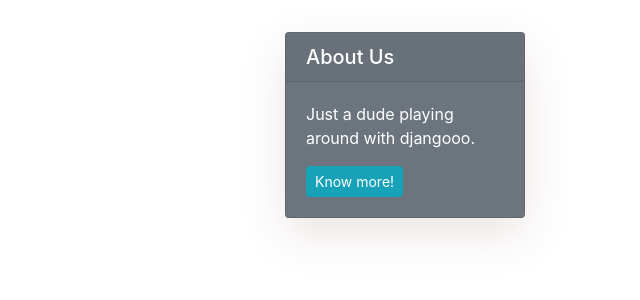
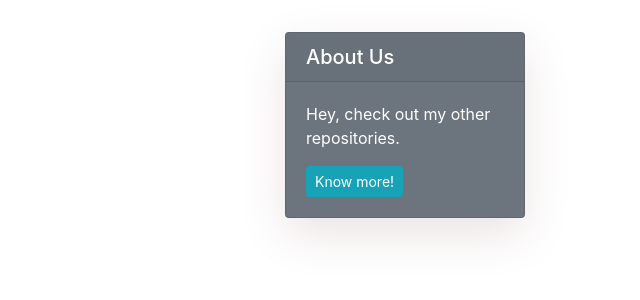
Before and after one commit to Anthonyomondi/blog, a Django app: page /blogs/ in a window 1280 px wide. Shown: the part 229-529 px from the top of the page, without its empty margins (640-1280 px from the left). Run offline with Django 3.2, Linux system fonts and the light colour scheme; data that the repository does not hold is empty; some libraries are stand-ins or nearby versions.

Commit message:
Update blogs.html

```diff
--- a/tony_blogs/templates/tony_blogs/blogs.html
+++ b/tony_blogs/templates/tony_blogs/blogs.html
@@ -40,7 +40,7 @@
     <div class="card text-white bg-secondary my-4">
       <h5 class="card-header">About Us</h5>
       <div class="card-body">
-        <p class="card-text"> Just a dude playing around with djangooo.</p>
+        <p class="card-text"> Hey, check out my other repositories.</p>
         <a href="https://github.com/Tony-Otis" class="btn btn-info btn-sm">Know more!</a>
       </div>
     </div>
```
